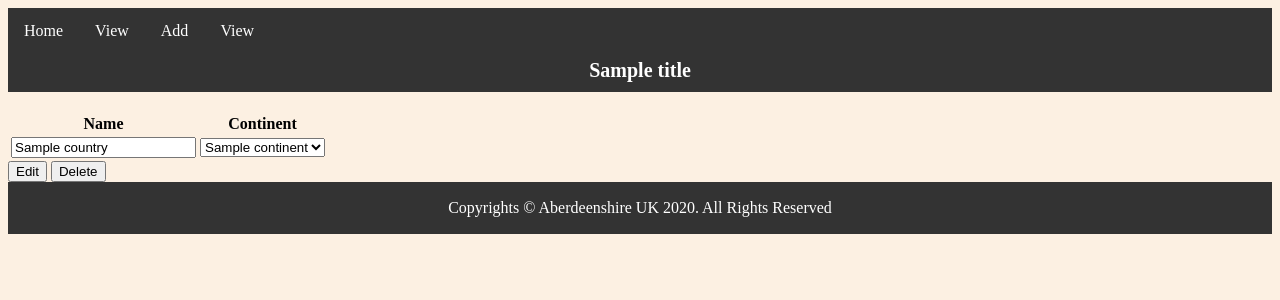
After one commit to Michalju/PhotoApp, a Flask app: template templates/countries/edit.html in a window 1280 px wide. The commit adds this page. Shown: the top 300 px of the page. Run offline with Flask 2, Linux system fonts and the light colour scheme; the template is opened without the code that fills it: most values are stand-ins (such as "Sample title", 1, 10 or a date in 2020).

Commit message:
created edit and delete country functionality

```diff
--- a/templates/base.html
+++ b/templates/base.html
@@ -9,7 +9,6 @@
     <link rel="stylesheet" href="{{ url_for('static', filename='css/navigation_bar.css') }}">
     <link rel="stylesheet" href="{{ url_for('static', filename='css/footer.css') }}">
     <link rel="stylesheet" href="{{ url_for('static', filename='css/locations_grid.css') }}">
-
     <title>Photo Locations App</title>
 </head>
 
@@ -32,16 +31,15 @@
                 </div>
             </li>
             <li class="dropdown">
-                <a href="" class="dropbtn">Edit</a>
+                <a href="" class="dropbtn">View</a>
                 <div class="dropdown-content">
-                    <a href="/countries/edit">Country</a>
-                    <a href="/locations/edit">Location</a>
+                    <a href="/countries/view">Countries</a>
+                    <a href="/locations/view">Locations</a>
                 </div>
             </li>
         </ul>
 
     </header>
-
     <section>
         <p id="title">{{title}}</p>
         {% block content %}
--- /dev/null
+++ b/templates/countries/edit.html
@@ -0,0 +1,31 @@
+{% extends 'base.html' %}
+
+{% block content %}
+<form method="post">
+    <table>
+        <tr>
+            <th>Name</th>
+            <th>Continent</th>
+        </tr>
+        <tr>
+            <td>
+                <input type="text" name="country_name" value="{{country.name}}" placeholder="{{country.name}}" required>
+            </td>
+            <td>
+                <select id="continent" name="continent_id">
+                {% for continent in continents %}
+                    <option value="{{ continent.id }}"
+                    {% if country.continent.id == continent.id %} selected="selected"{% endif %}>
+                        {{ continent.name }}</option>
+                {% endfor %}
+                </select>
+            </td>
+        </tr>
+    </table>
+    <input type="hidden" name="country_id" value="{{country.id}}">
+    <button type="submit" formaction="/countries/update">Edit</button>
+    <button type="submit" formaction="/countries/delete">Delete</button>
+</form>
+
+
+{% endblock %}
```
Also changed, not shown: controllers/countries_controller.py (+26 -1 lines), templates/countries/view.html (added, +28 -0 lines).
